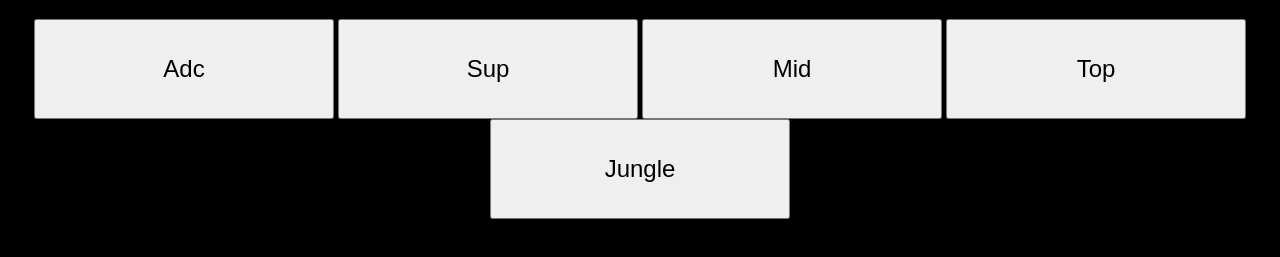
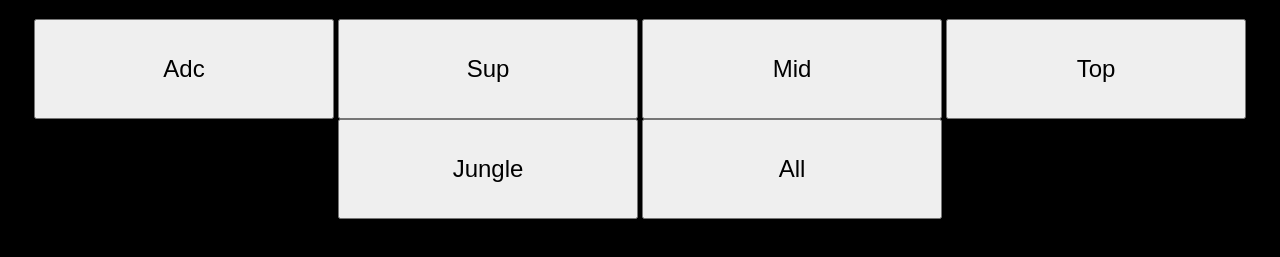
Before and after one commit to newtonalle/lol-randomizer, a plain HTML site: page index.html in a window 1280 px wide. Shown: the part 61-318 px from the top of the page. Drawn offline with Linux system fonts and the light colour scheme.

Commit message:
all button

```diff
--- a/index.html
+++ b/index.html
@@ -9,6 +9,7 @@
         <button style="height: 100px; width: 300px; font-size: x-large" onclick="randomChampion('top')">Top</button>
         <button style="height: 100px; width: 300px; font-size: x-large"
             onclick="randomChampion('jungle')">Jungle</button>
+        <button style="height: 100px; width: 300px; font-size: x-large" onclick="randomChampion('all')">All</button>
         <h3 id="chosenChampName"></h3>
         <img id="chosenChampionImg" src="" alt="">
         <h4 id="chosenChampTitle"></h4>
@@ -883,7 +884,10 @@
     function randomChampion(selectedRole) {
         let availableChampions = [];
 
-        champions.forEach(champion => { if (champion.roles.includes(selectedRole)) availableChampions.push(champion) });
+        if (selectedRole == "all") {
+            champions.forEach(champion => { availableChampions.push(champion) });
+        } else
+            champions.forEach(champion => { if (champion.roles.includes(selectedRole)) availableChampions.push(champion) });
 
         let chosenChampion = availableChampions[Math.floor(Math.random() * availableChampions.length)];
         document.getElementById("chosenChampName").textContent = chosenChampion.name;
```
